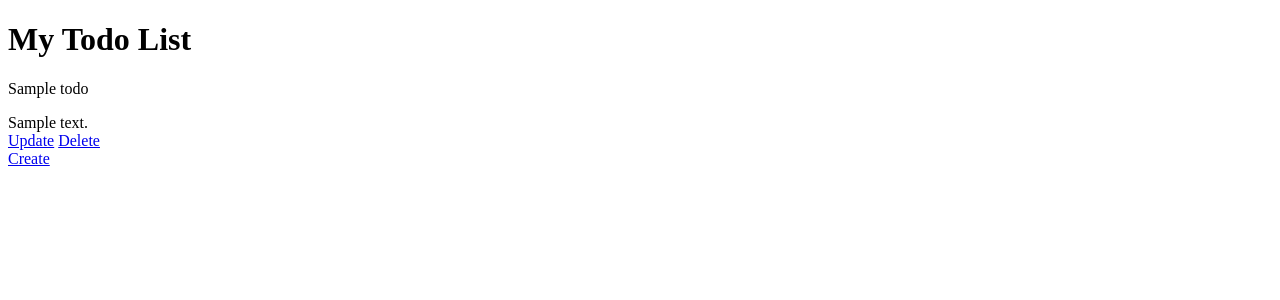
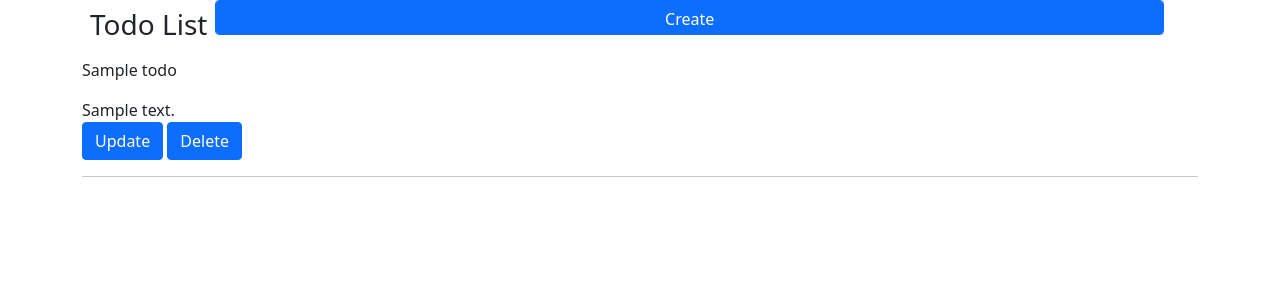
Before and after one commit to borko81/simple_django, a Django app: page /forms/ in a window 1280 px wide. Shown: the top 300 px of the page. Run offline with Django 3.2, Linux system fonts and the light colour scheme; tables that the repository leaves empty hold one stand-in row (values such as "Sample post"); parts of the project's set-up code (start-up, migrations or seed data) failed here and were passed over.

Commit message:
Create and view def

```diff
--- a/su_django/templates/todo_app/create.html
+++ b/su_django/templates/todo_app/create.html
@@ -8,6 +8,12 @@
   integrity="sha256-H+K7U5CnXl1h5ywQfKtSj8PCmoN9aaq30gDh27Xc0jk="
   crossorigin="anonymous"></script>
     <link rel="stylesheet" href="https://cdn.jsdelivr.net/npm/bootstrap@5.0.1/dist/css/bootstrap.min.css">
+    <style>
+        .errorlist {
+            color: red;
+            list-style: none;
+        }
+    </style>
 </head>
 <body>
 
--- a/su_django/templates/todo_app/index.html
+++ b/su_django/templates/todo_app/index.html
@@ -4,11 +4,22 @@
 <head>
     <meta charset="UTF-8">
     <title>Todo App</title>
+    <link rel="stylesheet" href="https://cdn.jsdelivr.net/npm/bootstrap@5.0.1/dist/css/bootstrap.min.css">
+    <style>
+        .mybut {
+            height: 35px;
+            width: 85%;
+            margin: 0;
+        }
+    </style>
 </head>
 <body>
-<h1>My Todo List</h1>
+
 {% if todos %}
     <div class="container">
+        <div class="d-flex flex-row">
+            <h3 class="p-2">Todo List</h3> <a class="btn btn-primary form-control mybut" href="{% url 'create_todo' %}">Create</a>
+        </div>
         {% for todo in todos %}
             <div class="todo">
                 <p>{{ todo.name }}</p>
@@ -16,8 +27,8 @@
                 <a class="btn btn-primary" href='update/{{ todo.id }}'>Update</a>
                 <a class="btn btn-primary" href='delete/{{ todo.id }}'>Delete</a>
             </div>
+            <hr>
         {% endfor %}
-        <a class="btn btn-primary" href="{% url 'create_todo' %}">Create</a>
     </div>
 {% else %}
     <h2>No TODOs</h2>
```
Also changed, not shown: su_django/forms_lab/forms.py (+16 -1 lines).
